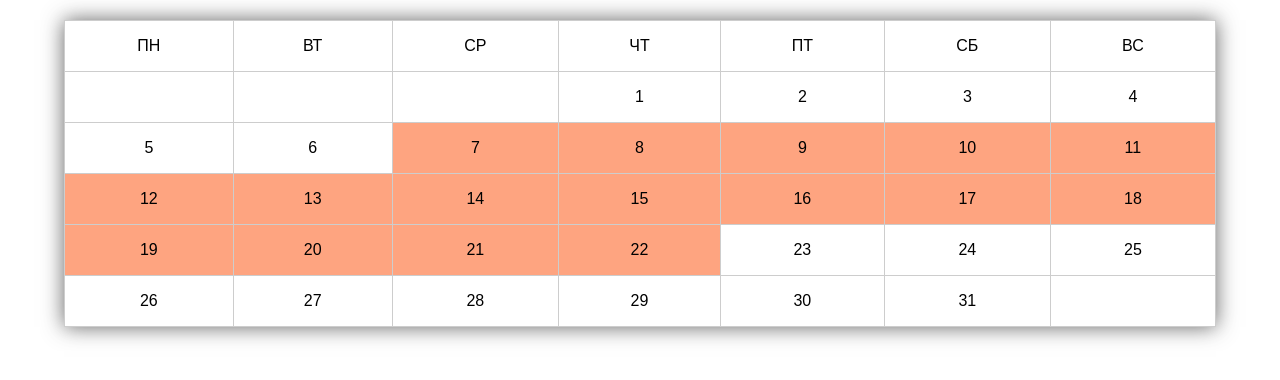
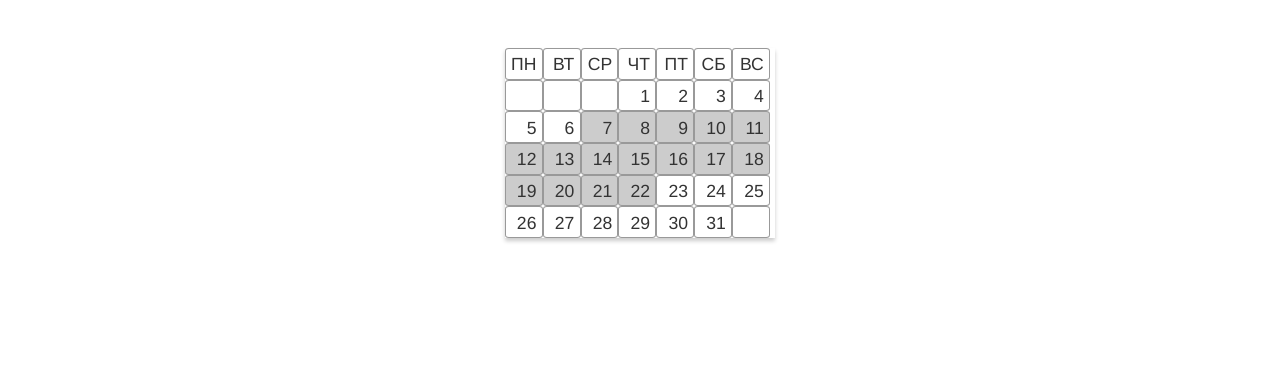
Before and after one commit to AlexanderAL/CSS_calendar, a plain HTML site: page calendar.html in a window 1280 px wide. Drawn offline with Linux system fonts and the light colour scheme.

Commit message:
Solution_v03.

```diff
--- a/calendar.html
+++ b/calendar.html
@@ -1,70 +1,64 @@
-<!-- 2014-03-01  {_V02} -->
+<!-- Solution_v03 -->
 <!doctype html>
 <html lang="ru">
 <head>
 	<meta charset="UTF-8">
 	<title>Calendar</title>
-	<link rel="stylesheet" type="text/css" href="css/normalize.css" />
 	<link href="css/style.css" rel="stylesheet" type="text/css" />
 </head>
 <body>
 
-	<!-- стандартная таблица -->
-		<table>
-			<tr>
-				<td>ПН</td>
-				<td>ВТ</td>
-				<td>СР</td>
-				<td>ЧТ</td>
-				<td>ПТ</td>
-				<td>СБ</td>
-				<td>ВС</td>
-			</tr>
-			<tr>
-				<td></td>
-				<td></td>
-				<td></td>
-				<td>1</td>
-				<td>2</td>
-				<td>3</td>
-				<td>4</td>
-			</tr>
-			<tr>
-				<td>5</td>
-				<td>6</td>
-				<td>7</td>
-				<td>8</td>
-				<td>9</td>
-				<td>10</td>
-				<td>11</td>
-			</tr>
-			<tr>
-				<td>12</td>
-				<td>13</td>
-				<td>14</td>
-				<td>15</td>
-				<td>16</td>
-				<td>17</td>
-				<td>18</td>
-			</tr>
-			<tr>
-				<td>19</td>
-				<td>20</td>
-				<td>21</td>
-				<td>22</td>
-				<td>23</td>
-				<td>24</td>
-				<td>25</td>
-			</tr>
-			<tr>
-				<td>26</td>
-				<td>27</td>
-				<td>28</td>
-				<td>29</td>
-				<td>30</td>
-				<td>31</td>
-				<td></td>
-			</tr>
-		</table>
+<!-- таблица через span -->
+	<div class="calendar">
+	<!-- строка 1 -->
+			<span>ПН</span>
+			<span>ВТ</span>
+			<span>СР</span>
+			<span>ЧТ</span>
+			<span>ПТ</span>
+			<span>СБ</span>
+			<span>ВС</span>
+	<!-- строка 2 -->
+			<span>&nbsp;</span>
+			<span>&nbsp;</span>
+			<span>&nbsp;</span>
+			<span>1</span>
+			<span>2</span>
+			<span>3</span>
+			<span>4</span>
+	<!-- строка 3 -->
+			<span>5</span>
+			<span>6</span>
+			<span>7</span>
+			<span>8</span>
+			<span>9</span>
+			<span>10</span>
+			<span>11</span>
+	<!-- строка 4 -->
+			<span>12</span>
+			<span>13</span>
+			<span>14</span>
+			<span>15</span>
+			<span>16</span>
+			<span>17</span>
+			<span>18</span>
+	<!-- строка 5 -->
+			<span>19</span>
+			<span>20</span>
+			<span>21</span>
+			<span>22</span>
+			<span>23</span>
+			<span>24</span>
+			<span>25</span>
+	<!-- строка 6 -->
+			<span>26</span>
+			<span>27</span>
+			<span>28</span>
+			<span>29</span>
+			<span>30</span>
+			<span>31</span>
+			<span>&nbsp;</span>
+	<!-- конец таблицы -->
+	</div>
 </body>
 </html>
--- a/css/style.css
+++ b/css/style.css
@@ -1,39 +1,48 @@
-/*  2014-03-11  {_V02} calendar.html */
-/*  решение рабочее, но таблица стандартная, что не есть гуд */
+ /*  2014-03-20  { Solution_v03. }    calendar.html  */
+ /*  TODO: найти способ убрать расстояние после clear: both;  */
+ /*  + Хочется найти другой способ задать сетку.
+	 Текущее решение: граница у всех дочерних <span> + фиксирование размера всех символов в таблице 1.1em + &nbsp; в пустых ячейках + подбор ширины родительского контейнера 16.9em  */
 
 /*  контейнер для календаря  */
-table {
-	width: 90%;
-	margin: 0 auto;
-	margin-top:20px;
-	margin-bottom:20px;
-	background: #fff;
-	-webkit-box-shadow: 0px 0px 20px 0px rgba(50, 50, 50, 0.75);
-	-moz-box-shadow: 0px 0px 20px 0px rgba(50, 50, 50, 0.75);
-	box-shadow: 0px 0px 20px 0px rgba(50, 50, 50, 0.75);
-	border-collapse: collapse;
+.calendar {
+	width: 16.9em;
+	margin: 3em auto;
+	display: table;
+	background-color: #fff;
+	-webkit-box-shadow: 0px 3px 4px #ccc;
+	-moz-box-shadow: 0px 3px 4px #ccc;
+	box-shadow: 0px 3px 4px #ccc;
 }
 
 /*  ячейки календаря  */
-td {
-	height: 50px;
-	padding: 0 20px;
-	border: 1px solid #cdcdcd;
-	text-align: center;
-	vertical-align: middle;
+.calendar > span {
+	padding: 0.3em;
+	background-color: #ccc;
+    float: left;
+    text-align: right;
+	font-family: Helvetica, Arial;
+	font-size: 1.1em;
+	border: 1px solid #999;
+	color: #333;
+	/*  скругленные ячейки, не принципиально, просто бантик =) */
+	border-radius: 10%;
 }
 
-/*  выделение в строке 3 от 3-ей ячейки до конца  */
-tr:nth-child(3) td:nth-child(1n+3) {
-	background-color: #fea480;
+/*  новая строка с каждого седьмого элемента  */
+.calendar > span:nth-child(7n+1) {
+    clear: both;
 }
 
-/*  выделение всей строки 4  */
-tr:nth-child(4) {
-	background-color: #fea480;
-	}
+/*  равная ширина элемента  */
+.calendar > span:after {
+	content: "ПН";
+	position: relative;
+	display: block;
+    margin-top: -1.30em;
+    opacity: 0;
+}
 
-/*  выделение в строке 5 от 4-й ячейки с конца до начала  */
-tr:nth-child(5) td:nth-last-child(1n+4) {
-		background-color: #fea480;
+/*  цвет фона (белый как у страницы) от начала до 16-го элемента (7-е число), и от конца до 10-го (22-е число)  */
+.calendar > span:nth-of-type(-1n+16), .calendar > span:nth-last-of-type(-1n+10) {
+	background-color: #fff;
 }
```
Also changed, not shown: calendar.jpg (deleted), css/normalize.css (deleted).
